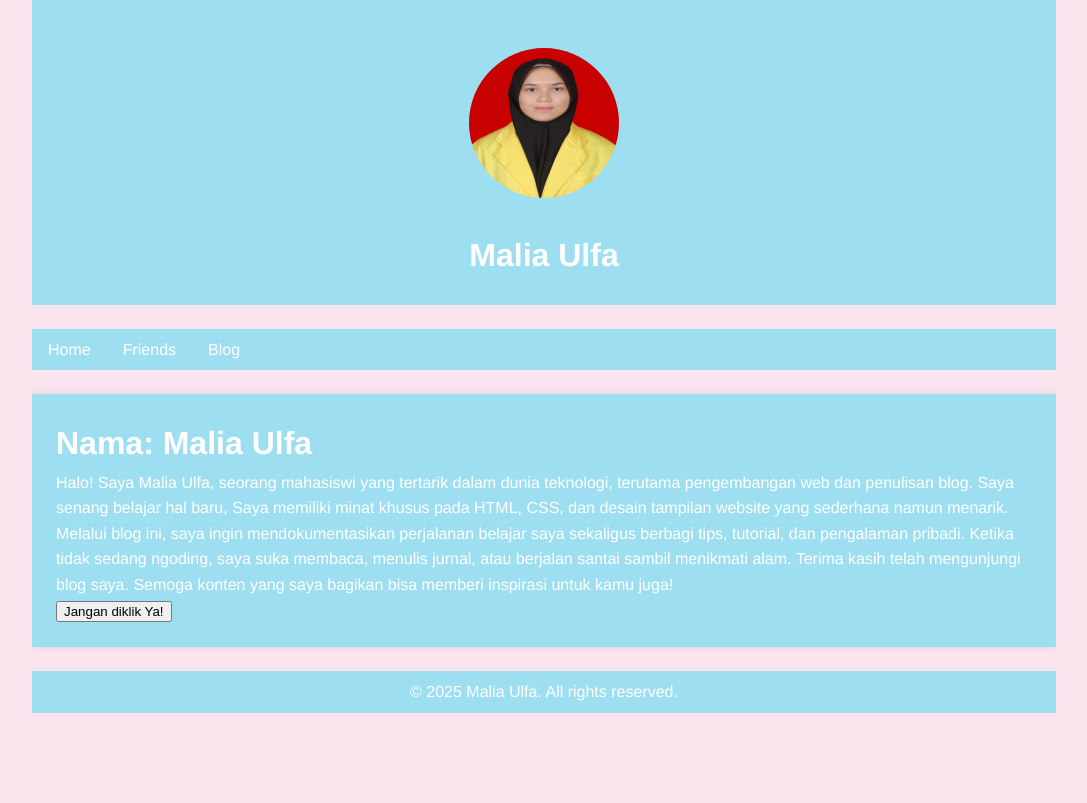
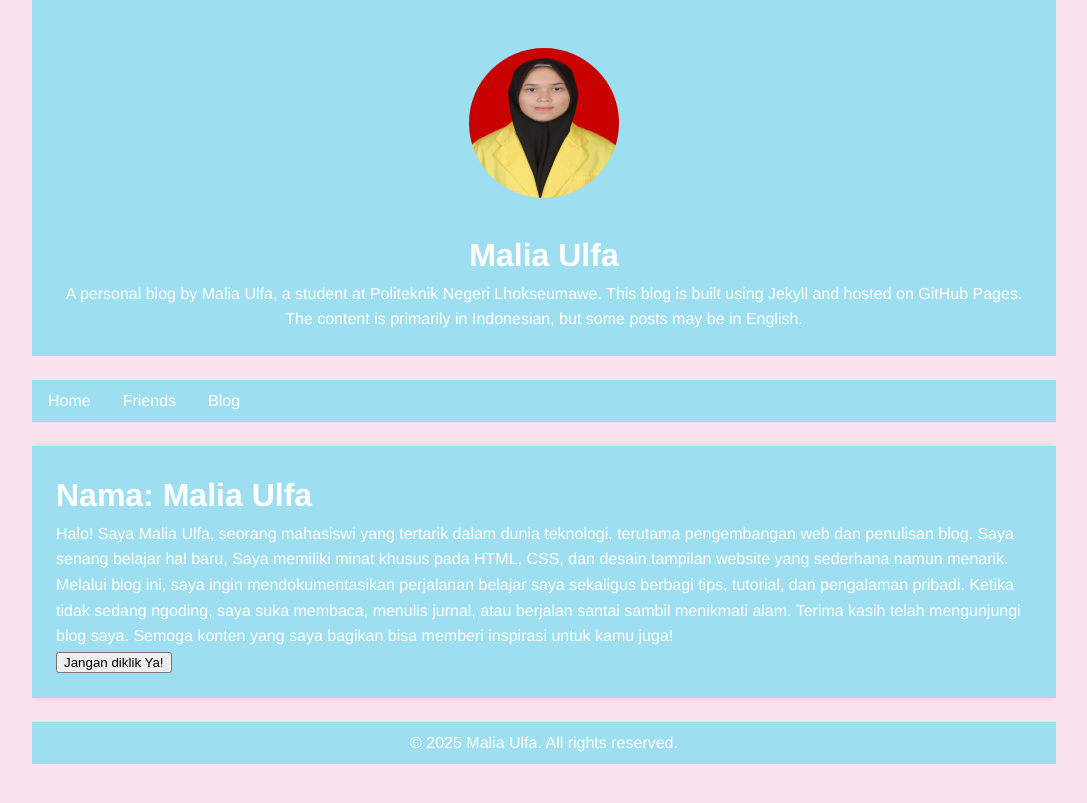
Before and after one commit to maliaulfa2/maliaulfa2.github.io, a Jekyll site: the page built from index.html, in a window 1280 px wide. Shown: the top 803 px of the page, without its empty margins (96-1183 px from the left). Built offline with Jekyll 4.4.1, drawn with Linux system fonts in a browser that asks for light colours; some of the changed lines change nothing that is shown.

Commit message:
initial commit

```diff
--- a/_config.yml
+++ b/_config.yml
@@ -1,6 +1,6 @@
 title: Malia Ulfa
 email: mel.malia028@gmail.com
-describtion: A personal blog by Malia Ulfa, a student at Politeknik Negeri Lhokseumawe.
+description: A personal blog by Malia Ulfa, a student at Politeknik Negeri Lhokseumawe.
               This blog is built using Jekyll and hosted on GitHub Pages. The content is primarily in Indonesian, but some posts may be in English.
 url: 'https://maliaulfa2.github.io/'
 
```
